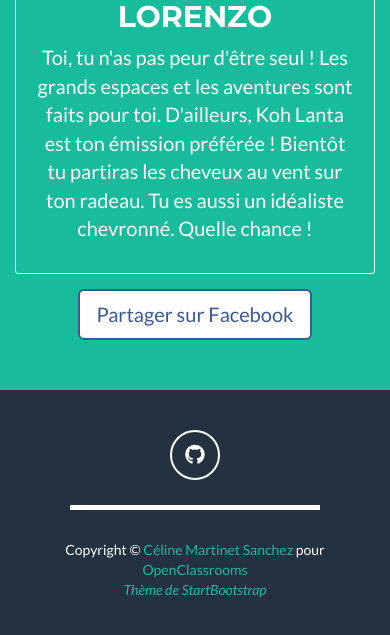
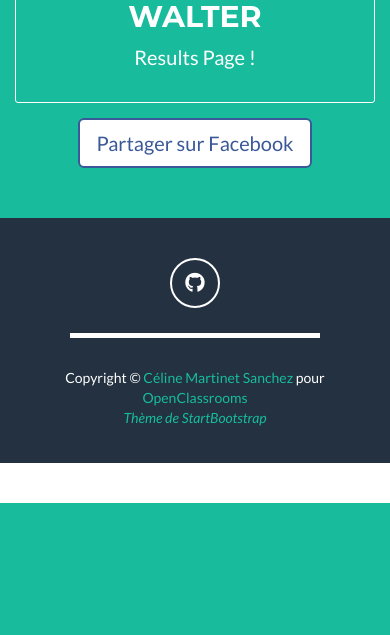
Before and after one commit to walter-clayton/flask_project, a Flask app: page /result/ in a window 390 px wide. Shown: the part 341-976 px from the top of the page. After the commit the page ends 844 px from the top, so only its background shows below. Run offline with Flask 2, Linux system fonts and the light colour scheme; some libraries are stand-ins or nearby versions.

Commit message:
basic set up

```diff
--- a/config.py
+++ b/config.py
@@ -2,7 +2,7 @@ import os
 
 SECRET_KEY = 'H4S6%YI}r,w5#"jya3#<\x0c>gh'
 
-FB_APP_ID = 3084275108271122
+FB_APP_ID = 898223130622563
 
 
 basedir = os.path.abspath(os.path.dirname(__file__))
--- a/fbapp/templates/base.html
+++ b/fbapp/templates/base.html
@@ -15,7 +15,7 @@
     <meta property="og:url" content="http://le-test-ultime.hello-birds.com" />
     <meta property="og:image" content="static/tmp/sample.jpg" />
     <meta property="og:description" content="Faites le test ultime et découvrez qui vous êtes vraiment !" />
-    <meta property="fb:app_id" content="{{ 3084275108271122 }}">
+    <meta property="fb:app_id" content="{{ 898223130622563 }}">
     <meta property="og:image:width" content="1200">
     <meta property="og:image:height" content="630">
     <!-- Bootstrap Core CSS -->
--- /dev/null
+++ b/fbapp/templates/card.html
@@ -0,0 +1,13 @@
+<div class="card">
+    <div class="row">
+      <div class="col-sm-3 col-sm-offset-3">
+          <img class="img-responsive img-circle user_profile" src="{{ user_image }}" id="user_image">
+      </div>
+      <div class="col-sm-3">
+        <h2 id="user_name">{{ user_name }}</h2>
+      </div>
+      <div class="col-sm-12">
+        <p id="description" {% if blur: %}class="blur"{% endif %}>{{ description }}</p>
+      </div>
+    </div>
+  </div>
--- a/fbapp/templates/result.html
+++ b/fbapp/templates/result.html
@@ -5,19 +5,7 @@
       <div class="container" id="maincontent" tabindex="-1">
         <div class="row">
             <div class="col-lg-6 col-lg-offset-3">
-              <div class="card">
-                <div class="row">
-                  <div class="col-sm-3 col-sm-offset-3">
-                      <img class="img-responsive img-circle user_profile" src={{user_image}} id="user_image">
-                  </div>
-                  <div class="col-sm-3">
-                    <h2 id="user_name">{{ user_name }}</h2>
-                  </div>
-                  <div class="col-sm-12">
-                    <p id="description">{{ description}}</p>
-                  </div>
-                </div>
-              </div>
+              {% include 'card.html' %}
             </div>
         </div>
         <div class="row">
@@ -36,7 +24,7 @@
     <script>
       window.fbAsyncInit = function() {
         FB.init({
-          appId      : '{{ 3084275108271122 }}',
+          appId      : '{{ 898223130622563 }}',
           cookie     : true,  // enable cookies to allow the server to access
                               // the session
           xfbml      : true,  // parse social plugins on this page
@@ -48,7 +36,7 @@
         var js, fjs = d.getElementsByTagName(s)[0];
         if (d.getElementById(id)) return;
         js = d.createElement(s); js.id = id;
-        js.src = "https://connect.facebook.net/fr_FR/sdk.js#xfbml=1&version=v2.9&appId={{ 3084275108271122 }}";
+        js.src = "https://connect.facebook.net/fr_FR/sdk.js#xfbml=1&version=v2.9&appId={{ 898223130622563 }}";
         fjs.parentNode.insertBefore(js, fjs);
       }(document, 'script', 'facebook-jssdk'));
 
--- a/fbapp/views.py
+++ b/fbapp/views.py
@@ -5,22 +5,19 @@ app = Flask(__name__)
 
 @app.route('/')
 def index():
-    description = """Toi, tu sais comment utiliser la console ! Jamais à court d'idées pour réaliser ton objectif,
-     tu es déterminé-e et persévérant-e. Tes amis disent d'ailleurs volontiers que tu as du caractère et
-      que tu ne te laisses pas marcher sur les pieds. Un peu hacker sur les bords, tu aimes trouver des solutions à tout problème.
-       N'aurais-tu pas un petit problème d'autorité ? ;-)"""
+    description = """Welcome"""
     return render_template('index.html',
-                            user_name="Lorenzo",
+                            user_name="Walter",
                             user_image=url_for('static', filename="tmp/cover_111823112767411.jpg"),
-                            description=description)
+                            description=description,
+                            blur = True)
 
 
 @app.route('/result/')
 def result():
-    description = """Toi, tu n'as pas peur d'être seul ! Les grands espaces et les aventures sont faits pour toi. D'ailleurs, Koh Lanta est ton émission préférée !
-     Bientôt tu partiras les cheveux au vent sur ton radeau. Tu es aussi un idéaliste chevronné. Quelle chance !"""
+    description = """Results Page !"""
     return render_template('result.html',
-                            user_name="Lorenzo",
+                            user_name="Walter",
                             user_image=url_for('static', filename="tmp/cover_111823112767411.jpg"),
                             description=description)
 
```
Also changed, not shown: fbapp/templates/index.html (+1 -13 lines), app.db.
